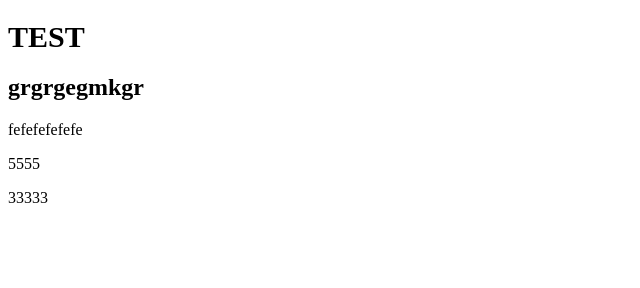
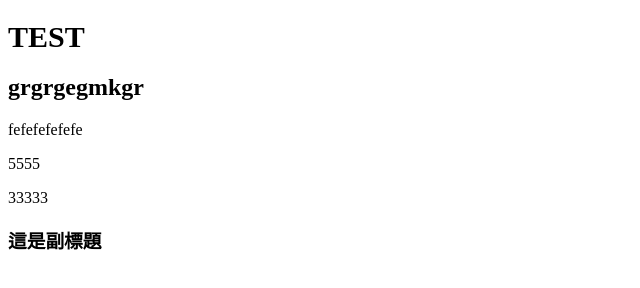
Before and after one commit to lifaa12/test1-2, a plain HTML site: page index.html in a window 1280 px wide. Shown: the whole page, without its empty margins (0-640 px from the left). Drawn offline with Linux system fonts and the light colour scheme.

Commit message:
新增副標題

```diff
--- a/index.html
+++ b/index.html
@@ -12,5 +12,6 @@
     <p>fefefefefefe</p>
     <p>5555</p>
     <p>33333</p>
+    <h3>這是副標題</h3>
 </body>
 </html>
```
